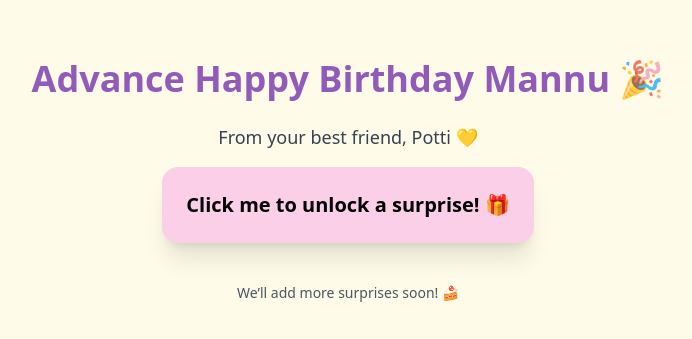
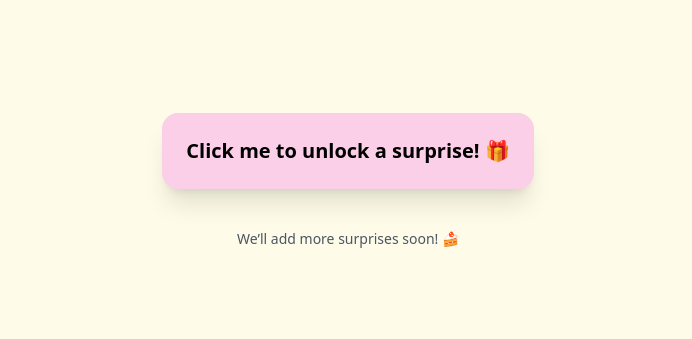
Before and after one commit to Deepika-Bhokre/mannu-birthday, a React (Create React App) app: page / in a window 1280 px wide. Shown: the part 219-558 px from the top of the page, without its empty margins (292-984 px from the left). Built offline with nearby package versions, Linux system fonts and the light colour scheme.

Commit message:
Update App.js

```diff
--- a/src/App.js
+++ b/src/App.js
@@ -30,11 +30,6 @@ export default function BirthdayApp() {
   return (
     <div className="min-h-screen bg-yellow-50 flex flex-col items-center justify-center text-center p-4 overflow-x-hidden">
       {showConfetti && <Confetti />}
-
-      <h1 className="text-4xl font-bold text-purple-800 mb-6 animate-pulse">
-        Advance Happy Birthday Mannu 🎉
-      </h1>
-      <p className="text-lg text-gray-700 mb-4">From your best friend, Potti 💛</p>
 
       {puzzleComplete ? (
         <div className="w-full flex flex-col items-center justify-center p-6">
```
